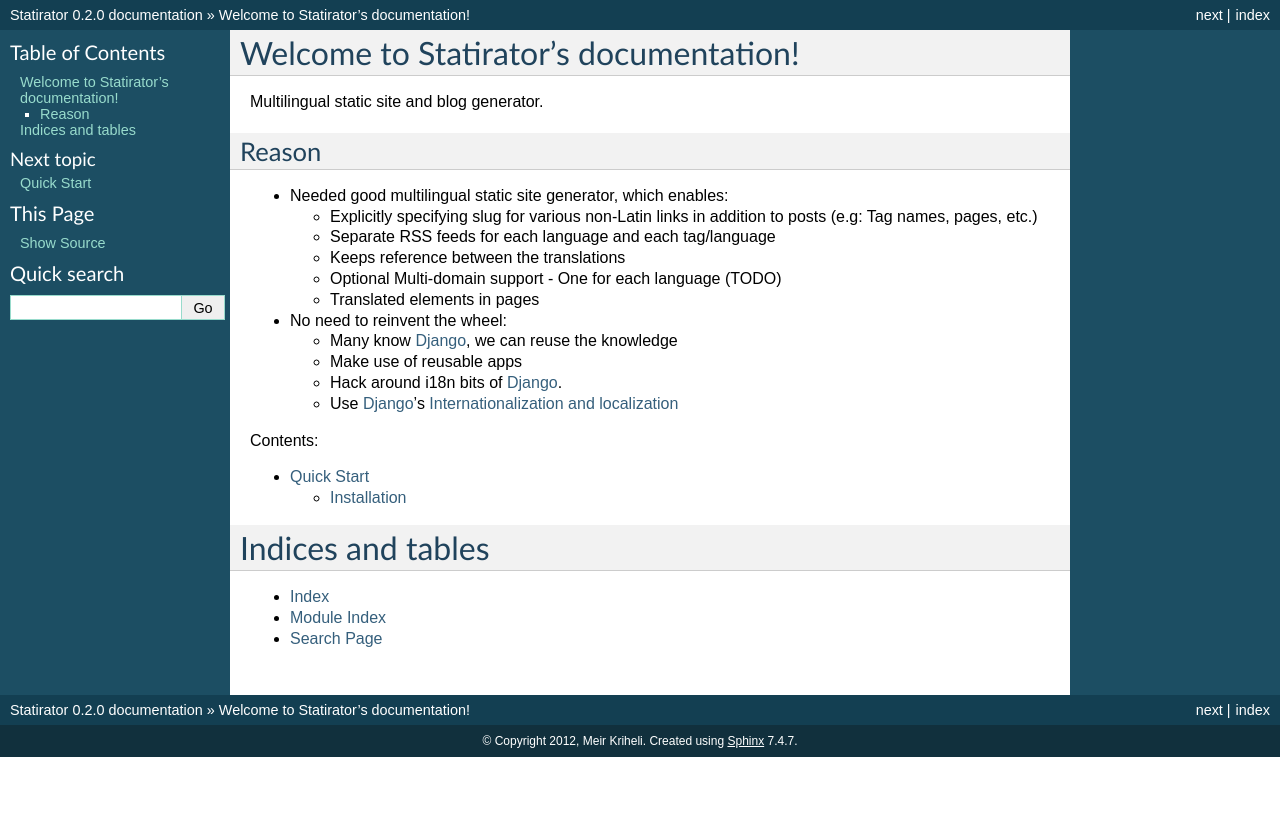
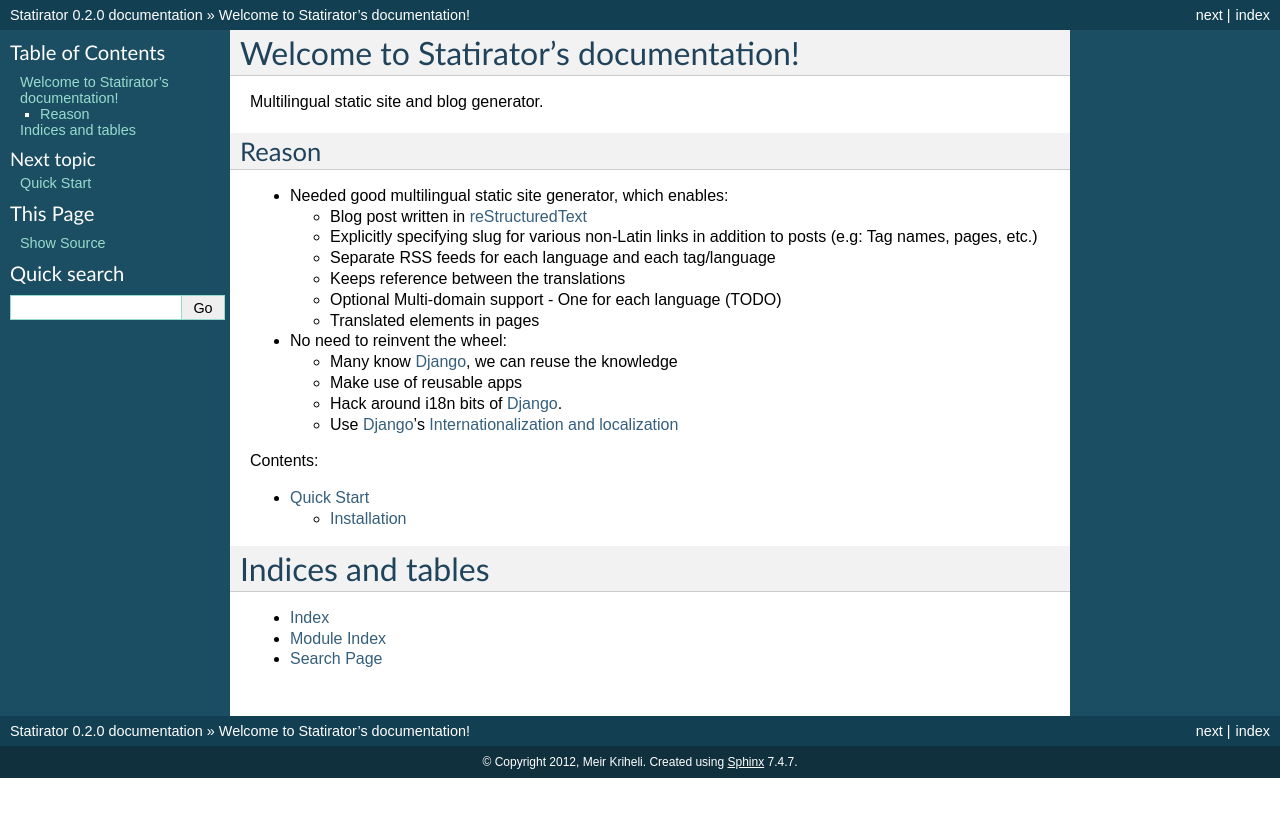
Before and after one commit to MeirKriheli/statirator, a Sphinx documentation site: the page built from docs/index.rst, in a window 1280 px wide. Shown: the top 817 px of the page. Built offline with Sphinx 7.4.7, drawn with Linux system fonts in a browser that asks for light colours.

Commit message:
Link to reStructuredText

```diff
--- a/README.rst
+++ b/README.rst
@@ -8,6 +8,7 @@ Reason
 
 * Needed good multilingual static site generator, which enables:
 
+  * Blog post written in reStructuredText_
   * Explicitly specifying slug for various non-Latin links in addition to posts
     (e.g: Tag names, pages, etc.)
   * Separate RSS feeds for each language and each tag/language
@@ -39,3 +40,4 @@ To build the docs:
 .. _Sphinx: http://sphinx.pocoo.org/
 .. _Django: https://www.djangoproject.com/
 .. _Internationalization and localization: https://docs.djangoproject.com/en/1.4/topics/i18n/
+.. _reStructuredText: http://docutils.sourceforge.net/rst.html
--- a/docs/index.rst
+++ b/docs/index.rst
@@ -13,6 +13,7 @@ Reason
 
 * Needed good multilingual static site generator, which enables:
 
+  * Blog post written in reStructuredText_
   * Explicitly specifying slug for various non-Latin links in addition to posts
     (e.g: Tag names, pages, etc.)
   * Separate RSS feeds for each language and each tag/language
@@ -31,6 +32,7 @@ Contents:
 
 .. _Django: https://www.djangoproject.com/
 .. _Internationalization and localization: https://docs.djangoproject.com/en/1.4/topics/i18n/
+.. _reStructuredText: http://docutils.sourceforge.net/rst.html
 
 .. toctree::
     :maxdepth: 2
```
